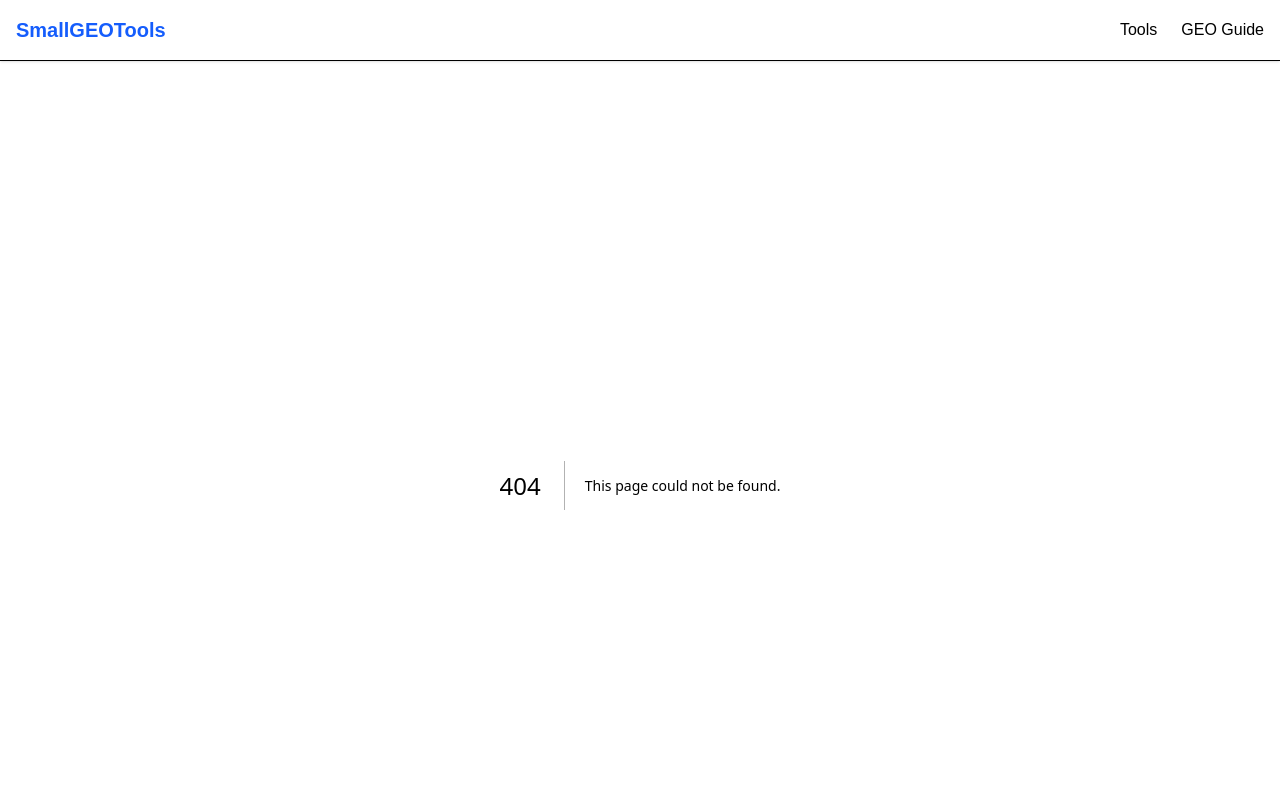
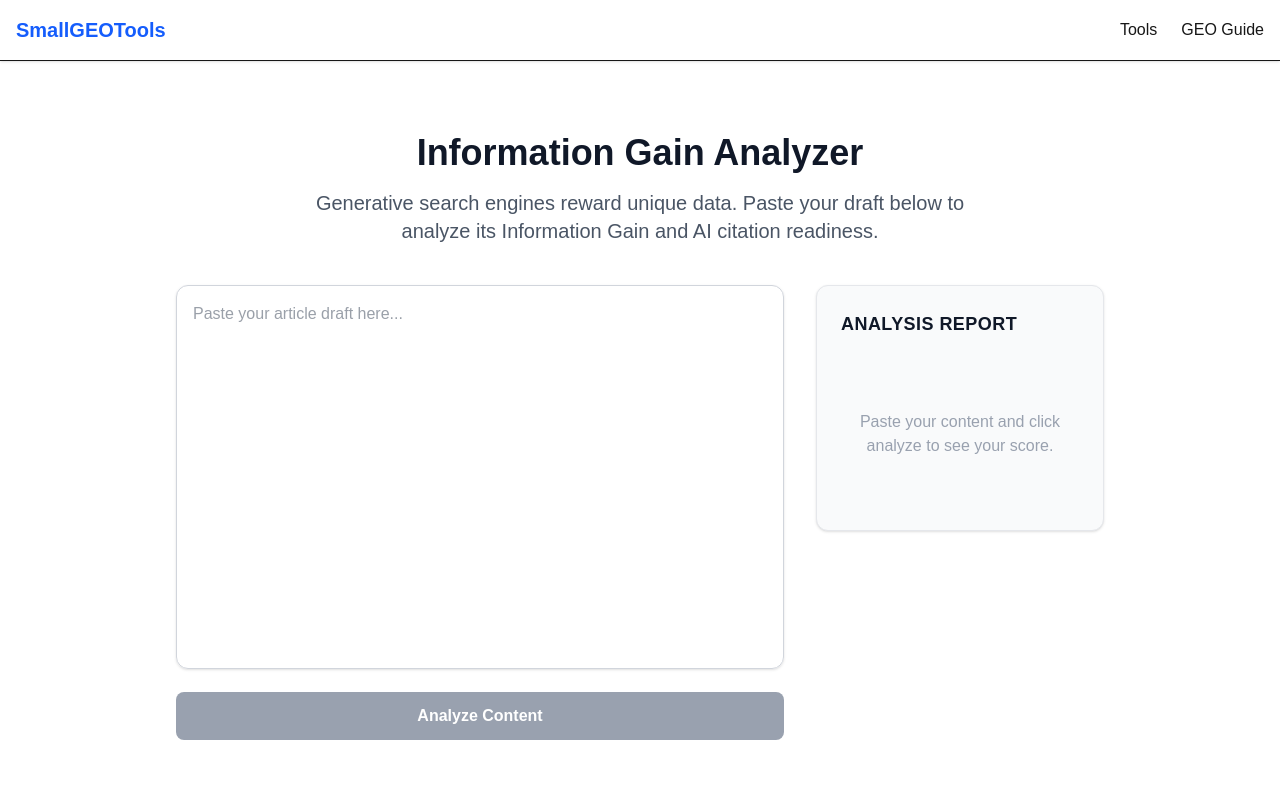
Before and after one commit to trendingclf/smallgeotools, a Next.js app: page /tools/information-gain in a window 1280 px wide. Before the commit this address had no page. Shown: the top 800 px of the page. Built offline with nearby package versions, Linux system fonts and the light colour scheme.

Commit message:
Added Information Gain Analyzer tool and updated 12-card grid

```diff
--- a/app/page.tsx
+++ b/app/page.tsx
@@ -10,15 +10,21 @@ export default function Home() {
 
       <div className="grid md:grid-cols-3 gap-6 mt-12">
         {/* Core Tool 1 */}
-        <a href="/tools/visibility-checker" className="block p-6 bg-blue-50 border rounded-xl shadow-sm hover:shadow-md transition border-blue-200 col-span-full md:col-span-1">
+        <a href="/tools/visibility-checker" className="block p-6 bg-blue-50 border rounded-xl shadow-sm hover:shadow-md transition border-blue-200">
           <h2 className="text-xl font-bold text-blue-700 mb-2">AI Visibility Checker ➔</h2>
           <p className="text-sm text-gray-600">Analyze how often AI models cite your brand.</p>
         </a>
 
         {/* Core Tool 2 */}
-        <a href="/tools/schema-generator" className="block p-6 bg-blue-50 border rounded-xl shadow-sm hover:shadow-md transition border-blue-200 col-span-full md:col-span-1">
+        <a href="/tools/schema-generator" className="block p-6 bg-blue-50 border rounded-xl shadow-sm hover:shadow-md transition border-blue-200">
           <h2 className="text-xl font-bold text-blue-700 mb-2">JSON-LD Schema Generator ➔</h2>
           <p className="text-sm text-gray-600">Instantly generate structured entity data for AI bots.</p>
+        </a>
+
+        {/* Core Tool 3 (NEW) */}
+        <a href="/tools/information-gain" className="block p-6 bg-blue-50 border rounded-xl shadow-sm hover:shadow-md transition border-blue-200">
+          <h2 className="text-xl font-bold text-blue-700 mb-2">Info Gain Analyzer ➔</h2>
+          <p className="text-sm text-gray-600">Score your content for unique data and AI readability.</p>
         </a>
 
         {/* Blog Cards */}
--- /dev/null
+++ b/app/tools/information-gain/page.tsx
@@ -0,0 +1,140 @@
+"use client";
+
+import { useState } from "react";
+
+export default function InformationGainAnalyzer() {
+  const [content, setContent] = useState("");
+  const [isAnalyzing, setIsAnalyzing] = useState(false);
+  const [results, setResults] = useState<{
+    score: number;
+    wordCount: number;
+    statsCount: number;
+    quotesCount: number;
+    feedback: string[];
+  } | null>(null);
+
+  const analyzeContent = () => {
+    setIsAnalyzing(true);
+
+    setTimeout(() => {
+      const words = content.trim().split(/\s+/).filter(word => word.length > 0);
+      const wordCount = words.length;
+
+      // Look for numbers/percentages (statistics)
+      const statsMatch = content.match(/\d+(\.\d+)?%?/g);
+      const statsCount = statsMatch ? statsMatch.length : 0;
+
+      // Look for quotation marks (expert quotes)
+      const quotesMatch = content.match(/["'“‘].*?["'”’]/g);
+      const quotesCount = quotesMatch ? quotesMatch.length : 0;
+
+      let score = 0;
+      const feedback = [];
+
+      // Scoring Logic
+      if (wordCount > 300) {
+        score += 30;
+        feedback.push("✅ Good length for context parsing.");
+      } else {
+        score += 10;
+        feedback.push("⚠️ Too short. AI engines prefer comprehensive answers.");
+      }
+
+      if (statsCount > 2) {
+        score += 40;
+        feedback.push("✅ High density of statistics. LLMs love hard data.");
+      } else {
+        score += 10;
+        feedback.push("⚠️ Add more numbers or percentages to increase Information Gain.");
+      }
+
+      if (quotesCount > 0) {
+        score += 30;
+        feedback.push("✅ Contains quotes. Great for entity association.");
+      } else {
+        feedback.push("⚠️ Consider adding direct quotes from experts.");
+      }
+
+      setResults({
+        score: Math.min(score, 100),
+        wordCount,
+        statsCount,
+        quotesCount,
+        feedback
+      });
+      setIsAnalyzing(false);
+    }, 800); // Simulate processing time
+  };
+
+  return (
+    <div className="max-w-5xl mx-auto py-12 px-6">
+      <header className="mb-10 text-center">
+        <h1 className="text-4xl font-extrabold text-gray-900 mb-4">Information Gain Analyzer</h1>
+        <p className="text-xl text-gray-600 max-w-2xl mx-auto">
+          Generative search engines reward unique data. Paste your draft below to analyze its Information Gain and AI citation readiness.
+        </p>
+      </header>
+
+      <div className="grid lg:grid-cols-3 gap-8">
+        {/* Input Area */}
+        <div className="lg:col-span-2 space-y-4">
+          <textarea
+            className="w-full h-96 border border-gray-300 rounded-xl p-4 focus:ring-2 focus:ring-blue-500 outline-none text-gray-700 resize-none shadow-sm"
+            placeholder="Paste your article draft here..."
+            value={content}
+            onChange={(e) => setContent(e.target.value)}
+          />
+          <button
+            onClick={analyzeContent}
+            disabled={content.length === 0 || isAnalyzing}
+            className={`w-full py-3 rounded-lg font-bold text-white transition ${content.length === 0 ? 'bg-gray-400 cursor-not-allowed' : 'bg-blue-600 hover:bg-blue-700'}`}
+          >
+            {isAnalyzing ? "Analyzing Vectors..." : "Analyze Content"}
+          </button>
+        </div>
+
+        {/* Results Dashboard */}
+        <div className="bg-gray-50 border border-gray-200 rounded-xl p-6 shadow-sm h-fit">
+          <h2 className="text-lg font-bold text-gray-900 mb-6 uppercase tracking-wide">Analysis Report</h2>
+
+          {results ? (
+            <div className="space-y-6">
+              <div className="text-center pb-6 border-b border-gray-200">
+                <span className="block text-sm text-gray-500 mb-1">Gain Score</span>
+                <span className={`text-5xl font-extrabold ${results.score > 70 ? 'text-green-600' : results.score > 40 ? 'text-yellow-500' : 'text-red-500'}`}>
+                  {results.score}/100
+                </span>
+              </div>
+
+              <div className="grid grid-cols-2 gap-4 text-center">
+                <div className="bg-white p-3 rounded border border-gray-200">
+                  <span className="block text-2xl font-bold text-gray-800">{results.wordCount}</span>
+                  <span className="text-xs text-gray-500 uppercase">Words</span>
+                </div>
+                <div className="bg-white p-3 rounded border border-gray-200">
+                  <span className="block text-2xl font-bold text-gray-800">{results.statsCount}</span>
+                  <span className="text-xs text-gray-500 uppercase">Data Points</span>
+                </div>
+              </div>
+
+              <div className="space-y-3 pt-4">
+                <h3 className="text-sm font-bold text-gray-900">Actionable Feedback:</h3>
+                <ul className="space-y-2">
+                  {results.feedback.map((item, index) => (
+                    <li key={index} className="text-sm text-gray-700 bg-white p-2 rounded border border-gray-100 shadow-sm">
+                      {item}
+                    </li>
+                  ))}
+                </ul>
+              </div>
+            </div>
+          ) : (
+            <div className="text-center text-gray-400 py-12">
+              <p>Paste your content and click analyze to see your score.</p>
+            </div>
+          )}
+        </div>
+      </div>
+    </div>
+  );
+}
```
